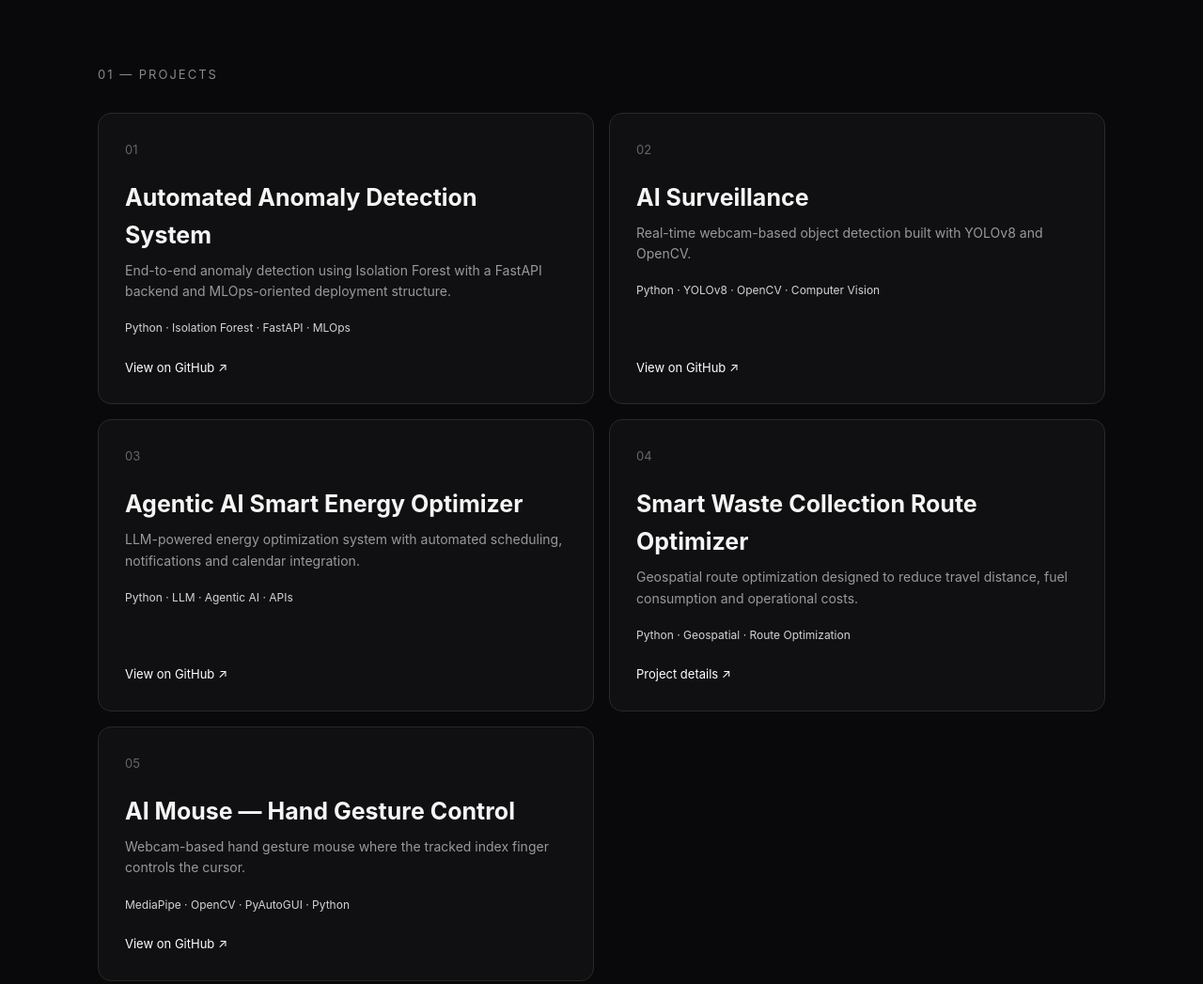
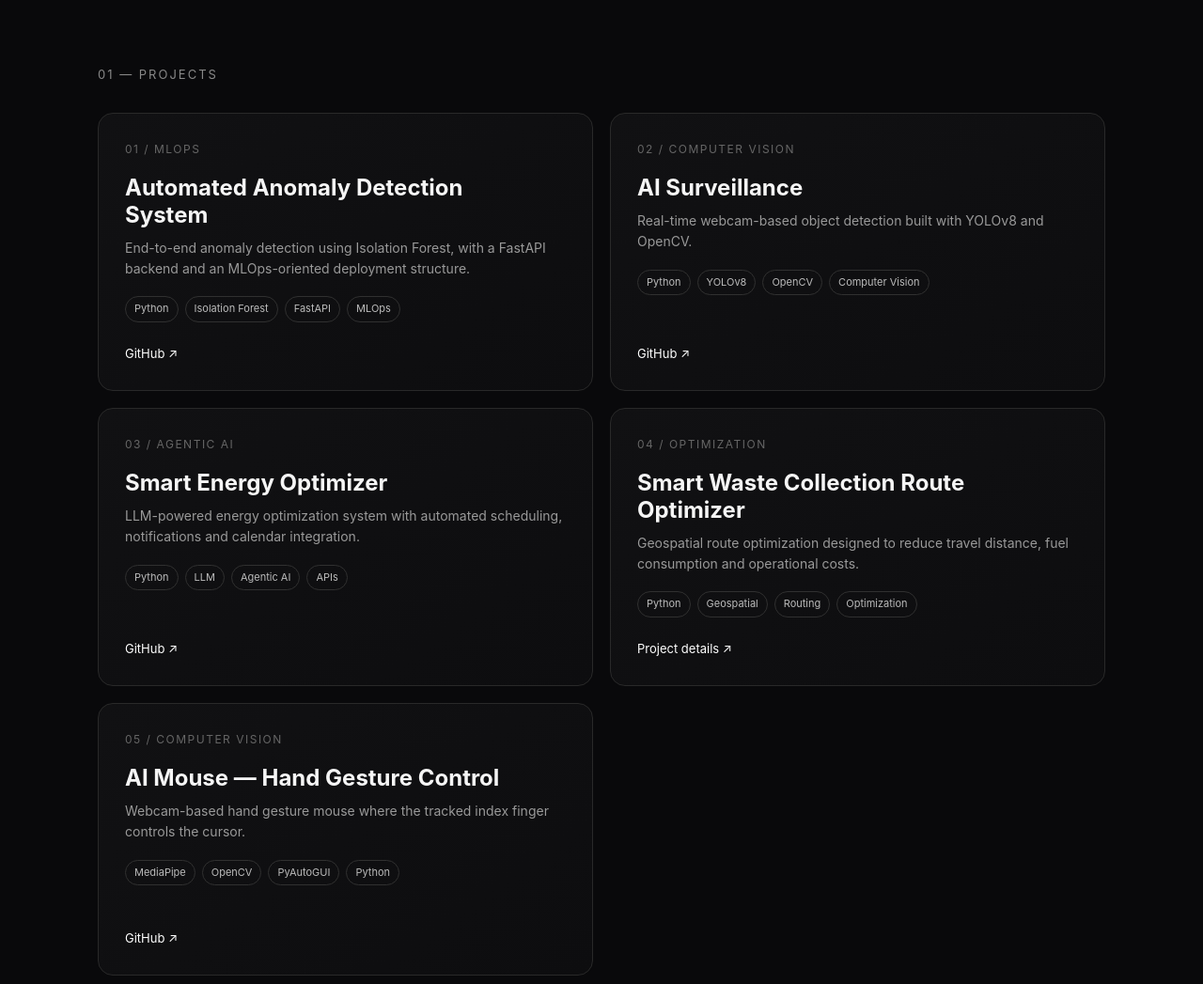
Before and after one commit to keerthana-0720/keerthana-portfolio, a plain HTML site: page index.html in a window 1280 px wide. Shown: the part 760-1807 px from the top of the page at 94% size. Drawn offline with Linux system fonts and the light colour scheme.

Commit message:
Add files via upload

```diff
--- a/index.html
+++ b/index.html
@@ -5,11 +5,11 @@
 <meta name="viewport" content="width=device-width, initial-scale=1.0">
 <title>Keerthana Harish | AI/ML Engineer</title>
 <style>
-*{box-sizing:border-box;margin:0;padding:0}body{font-family:Inter,Arial,sans-serif;background:#09090b;color:#f5f5f5;line-height:1.6}a{color:inherit;text-decoration:none}.wrap{max-width:1120px;margin:auto;padding:0 24px}
+*{box-sizing:border-box;margin:0;padding:0}html{scroll-behavior:smooth}body{font-family:Inter,Arial,sans-serif;background:#09090b;color:#f5f5f5;line-height:1.6}a{color:inherit;text-decoration:none}.wrap{max-width:1120px;margin:auto;padding:0 24px}
 nav{height:76px;display:flex;align-items:center;justify-content:space-between;border-bottom:1px solid #222}.logo{font-weight:800;letter-spacing:1px}.links{display:flex;gap:26px;color:#aaa;font-size:14px}.links a:hover{color:#fff}
 .hero{padding:105px 0 90px}.tag{color:#a3a3a3;font-size:14px;margin-bottom:18px}.hero h1{font-size:clamp(45px,8vw,82px);line-height:1.02;letter-spacing:-3px;max-width:850px}.hero h1 span{color:#8b8b8b}.hero p{max-width:650px;color:#aaa;font-size:19px;margin:25px 0 30px}.buttons{display:flex;gap:12px;flex-wrap:wrap}.btn{padding:11px 18px;border:1px solid #333;border-radius:8px;background:#f5f5f5;color:#09090b;font-weight:700}.btn.alt{background:transparent;color:#fff}
 section{padding:70px 0;border-top:1px solid #222}.section-title{font-size:13px;text-transform:uppercase;letter-spacing:2px;color:#888;margin-bottom:30px}
-.projects{display:grid;grid-template-columns:repeat(2,1fr);gap:16px}.card{border:1px solid #292929;background:#101012;border-radius:14px;padding:28px;min-height:245px;display:flex;flex-direction:column;justify-content:space-between;transition:.2s}.card:hover{border-color:#666;transform:translateY(-3px)}.num{color:#666;font-size:13px}.card h3{font-size:25px;margin:20px 0 7px}.card p{color:#999;font-size:14px}.stack{color:#d4d4d4;font-size:12px;margin-top:18px}.card a{margin-top:22px;color:#fff;font-size:13px}
+.projects{display:grid;grid-template-columns:repeat(2,1fr);gap:18px}.card{border:1px solid #292929;background:linear-gradient(145deg,#111113,#0d0d0f);border-radius:16px;padding:28px;min-height:290px;display:flex;flex-direction:column;justify-content:space-between;transition:.25s;position:relative;overflow:hidden}.card:before{content:"";position:absolute;inset:0;background:linear-gradient(120deg,transparent,rgba(255,255,255,.035),transparent);transform:translateX(-100%);transition:.5s}.card:hover:before{transform:translateX(100%)}.card:hover{border-color:#666;transform:translateY(-4px)}.num{color:#666;font-size:12px;letter-spacing:1.5px}.card h3{font-size:24px;line-height:1.2;margin:18px 0 9px;max-width:430px}.card p{color:#999;font-size:14px;max-width:470px}.stack{display:flex;flex-wrap:wrap;gap:7px;margin-top:18px}.stack span{border:1px solid #303030;border-radius:100px;padding:4px 9px;color:#bbb;font-size:11px}.card-actions{display:flex;gap:16px;margin-top:23px;position:relative}.card-actions a{color:#fff;font-size:13px}.card-actions a:hover{text-decoration:underline}
 .skills{display:flex;flex-wrap:wrap;gap:10px}.skill{border:1px solid #303030;border-radius:100px;padding:8px 14px;color:#bbb;font-size:13px}
 .about{max-width:760px;color:#aaa;font-size:18px}.experience{display:grid;gap:22px}.job{display:flex;justify-content:space-between;gap:30px;padding-bottom:20px;border-bottom:1px solid #222}.job h3{font-size:18px}.job p,.date{color:#888;font-size:14px}.contact{display:flex;justify-content:space-between;align-items:center;gap:20px}.contact h2{font-size:40px}.footer{padding:35px 0;color:#666;font-size:13px;display:flex;justify-content:space-between}
 @media(max-width:700px){.links{display:none}.projects{grid-template-columns:1fr}.hero{padding-top:70px}.job,.contact{flex-direction:column;align-items:flex-start}.contact h2{font-size:32px}}
@@ -28,11 +28,11 @@ section{padding:70px 0;border-top:1px solid #222}.section-title{font-size:13px;t
 
 <section id="projects"><div class="section-title">01 — Projects</div>
 <div class="projects">
-<article class="card"><div><div class="num">01</div><h3>Automated Anomaly Detection System</h3><p>End-to-end anomaly detection using Isolation Forest with a FastAPI backend and MLOps-oriented deployment structure.</p><div class="stack">Python · Isolation Forest · FastAPI · MLOps</div></div><a href="https://github.com/keerthana-0720/mlops-anomaly-detection-system" target="_blank">View on GitHub ↗</a></article>
-<article class="card"><div><div class="num">02</div><h3>AI Surveillance</h3><p>Real-time webcam-based object detection built with YOLOv8 and OpenCV.</p><div class="stack">Python · YOLOv8 · OpenCV · Computer Vision</div></div><a href="https://github.com/keerthana-0720/ai-surveillance-yolov8" target="_blank">View on GitHub ↗</a></article>
-<article class="card"><div><div class="num">03</div><h3>Agentic AI Smart Energy Optimizer</h3><p>LLM-powered energy optimization system with automated scheduling, notifications and calendar integration.</p><div class="stack">Python · LLM · Agentic AI · APIs</div></div><a href="https://github.com/keerthana-0720/agentic-ai-smart-energy-optimizer" target="_blank">View on GitHub ↗</a></article>
-<article class="card"><div><div class="num">04</div><h3>Smart Waste Collection Route Optimizer</h3><p>Geospatial route optimization designed to reduce travel distance, fuel consumption and operational costs.</p><div class="stack">Python · Geospatial · Route Optimization</div></div><a href="#contact">Project details ↗</a></article>
-<article class="card"><div><div class="num">05</div><h3>AI Mouse — Hand Gesture Control</h3><p>Webcam-based hand gesture mouse where the tracked index finger controls the cursor.</p><div class="stack">MediaPipe · OpenCV · PyAutoGUI · Python</div></div><a href="https://github.com/keerthana-0720/ai-mouse-hand-gesture" target="_blank">View on GitHub ↗</a></article>
+<article class="card"><div><div class="num">01 / MLOPS</div><h3>Automated Anomaly Detection System</h3><p>End-to-end anomaly detection using Isolation Forest, with a FastAPI backend and an MLOps-oriented deployment structure.</p><div class="stack"><span>Python</span><span>Isolation Forest</span><span>FastAPI</span><span>MLOps</span></div></div><div class="card-actions"><a href="https://github.com/keerthana-0720/mlops-anomaly-detection-system" target="_blank">GitHub ↗</a></div></article>
+<article class="card"><div><div class="num">02 / COMPUTER VISION</div><h3>AI Surveillance</h3><p>Real-time webcam-based object detection built with YOLOv8 and OpenCV.</p><div class="stack"><span>Python</span><span>YOLOv8</span><span>OpenCV</span><span>Computer Vision</span></div></div><div class="card-actions"><a href="https://github.com/keerthana-0720/ai-surveillance-yolov8" target="_blank">GitHub ↗</a></div></article>
+<article class="card"><div><div class="num">03 / AGENTIC AI</div><h3>Smart Energy Optimizer</h3><p>LLM-powered energy optimization system with automated scheduling, notifications and calendar integration.</p><div class="stack"><span>Python</span><span>LLM</span><span>Agentic AI</span><span>APIs</span></div></div><div class="card-actions"><a href="https://github.com/keerthana-0720/agentic-ai-smart-energy-optimizer" target="_blank">GitHub ↗</a></div></article>
+<article class="card"><div><div class="num">04 / OPTIMIZATION</div><h3>Smart Waste Collection Route Optimizer</h3><p>Geospatial route optimization designed to reduce travel distance, fuel consumption and operational costs.</p><div class="stack"><span>Python</span><span>Geospatial</span><span>Routing</span><span>Optimization</span></div></div><div class="card-actions"><a href="#contact">Project details ↗</a></div></article>
+<article class="card"><div><div class="num">05 / COMPUTER VISION</div><h3>AI Mouse — Hand Gesture Control</h3><p>Webcam-based hand gesture mouse where the tracked index finger controls the cursor.</p><div class="stack"><span>MediaPipe</span><span>OpenCV</span><span>PyAutoGUI</span><span>Python</span></div></div><div class="card-actions"><a href="https://github.com/keerthana-0720/ai-mouse-hand-gesture" target="_blank">GitHub ↗</a></div></article>
 </div></section>
 
 <section id="skills"><div class="section-title">02 — Skills</div><div class="skills">
```
